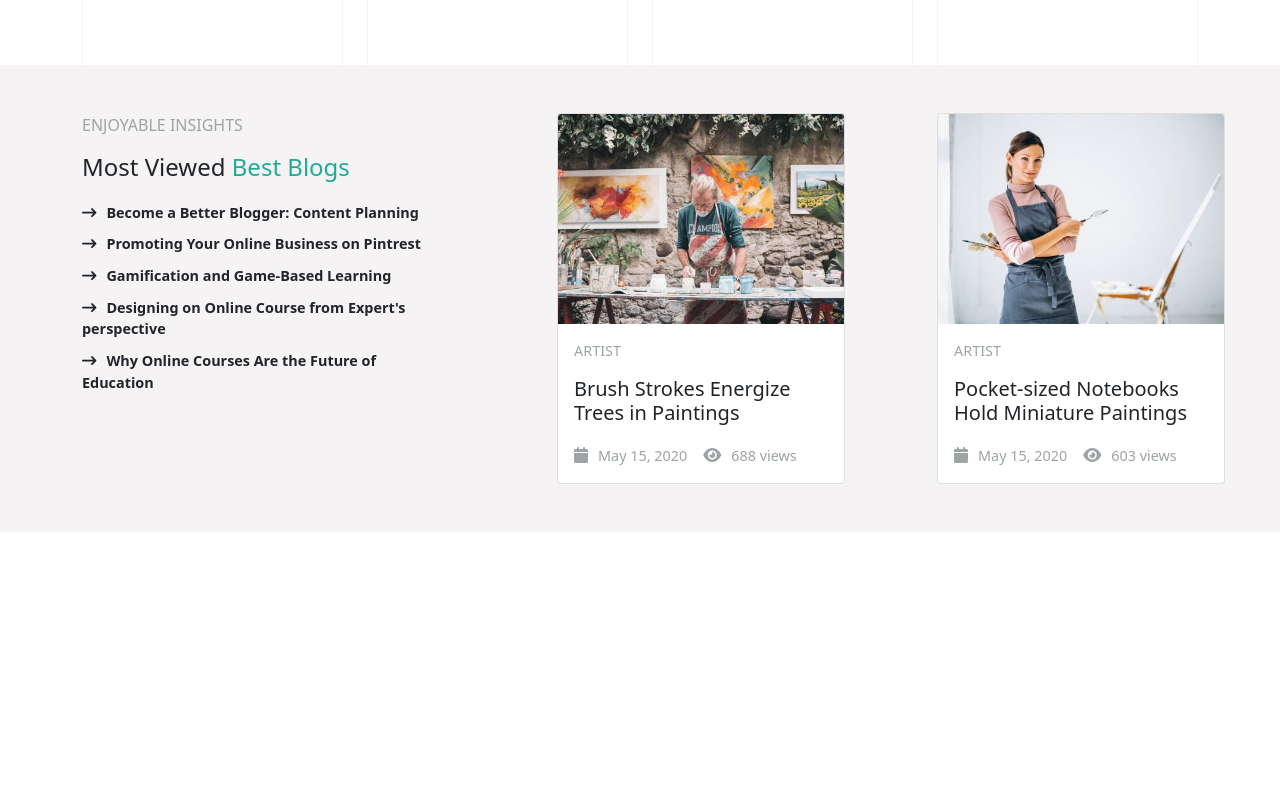
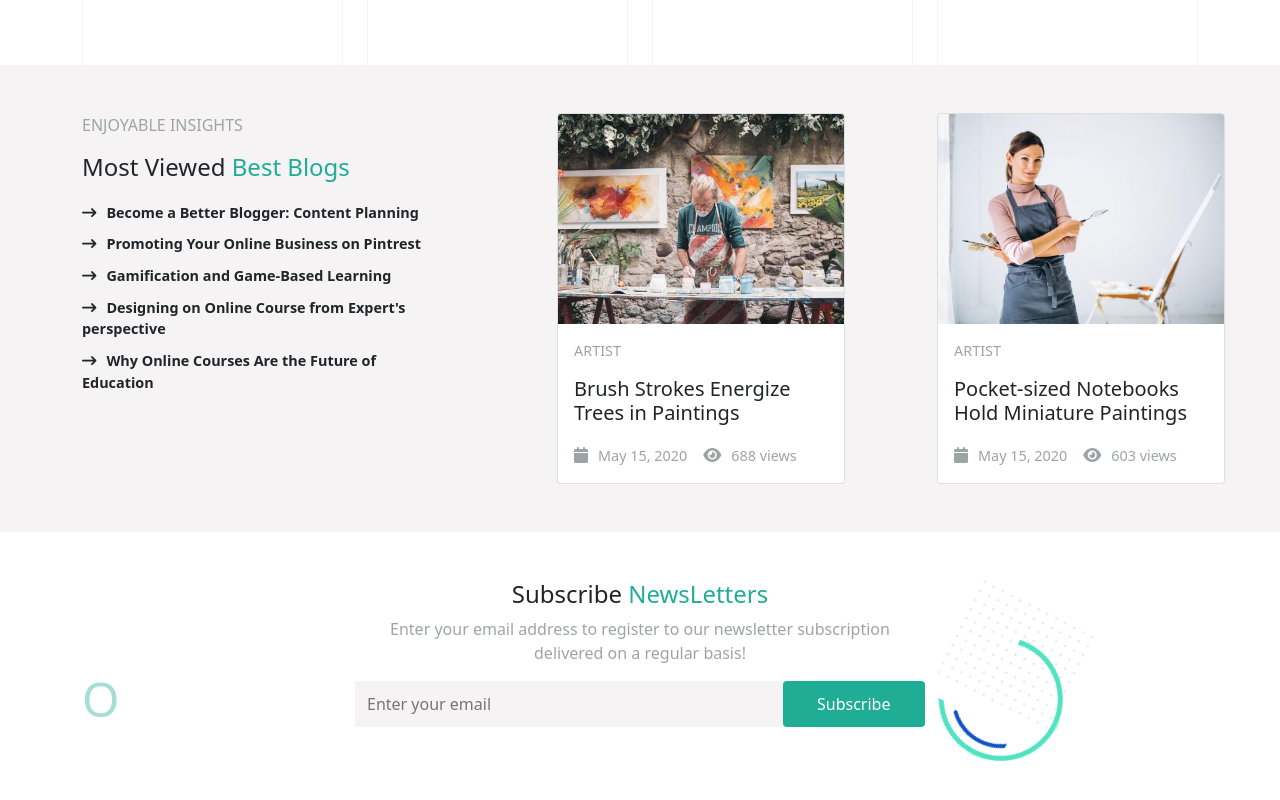
Before and after one commit to Fabio-F16/proj-html-vuejs, a Vue app: page / in a window 1280 px wide. Shown: the part 3619-4419 px from the top of the page. Before the commit the page ends 4151 px from the top, so only its background shows below. Built offline with nearby package versions, Linux system fonts and the light colour scheme.

Commit message:
NewslettersComponent

```diff
--- a/src/components/MainComponent.vue
+++ b/src/components/MainComponent.vue
@@ -6,6 +6,7 @@
     <ReviewComponent />
     <StatisticsComponent />
     <BlogsComponent />
+    <NewslettersComponent />
   </main>
 </template>
 
@@ -16,6 +17,7 @@ import SmartTutoringComponent from "@/components/SmartTutoringComponent.vue";
 import ReviewComponent from "@/components/ReviewComponent.vue";
 import StatisticsComponent from "@/components/StatisticsComponent.vue";
 import BlogsComponent from "@/components/BlogsComponent.vue";
+import NewslettersComponent from "@/components/NewslettersComponent.vue";
 export default {
   name: "MainComponent",
   components: {
@@ -25,6 +27,7 @@ export default {
     ReviewComponent,
     StatisticsComponent,
     BlogsComponent,
+    NewslettersComponent,
   },
 };
 </script>
--- /dev/null
+++ b/src/components/NewslettersComponent.vue
@@ -0,0 +1,54 @@
+<template>
+  <div class="container py-5 flex-column">
+    <div class="row justify-content-center">
+      <div class="col-3">
+        <h1 class="color-green align-middle">O</h1>
+      </div>
+      <div class="col-6 text-center">
+        <h4>Subscribe <span class="color-green">NewsLetters</span></h4>
+        <p class="color-grey">
+          Enter your email address to register to our newsletter subscription
+          delivered on a regular basis!
+        </p>
+        <div class="row justify-content-center">
+          <input
+            class="col-9 bg-lightgrey"
+            type="text"
+            placeholder="Enter your email"
+          />
+          <button class="col-3 btn ff-btn">Subscribe</button>
+        </div>
+      </div>
+      <div class="col-3">
+        <img src="../assets/img/maxcoach-shape-09.png" alt="shape-09" />
+        <img src="../assets/img/maxcoach-shape-02.png" alt="shape-02" />
+      </div>
+    </div>
+  </div>
+</template>
+
+<script>
+export default {
+  name: "NewslettersComponent",
+};
+</script>
+
+<style lang="scss" scoped>
+input {
+  border: none;
+}
+h1 {
+  font-size: 3rem;
+  opacity: 0.4;
+  position: relative;
+  top: 90px;
+}
+img:first-child {
+  width: 60%;
+}
+img:last-child {
+  position: relative;
+  bottom: 100px;
+  bottom: 90px;
+}
+</style>
```
